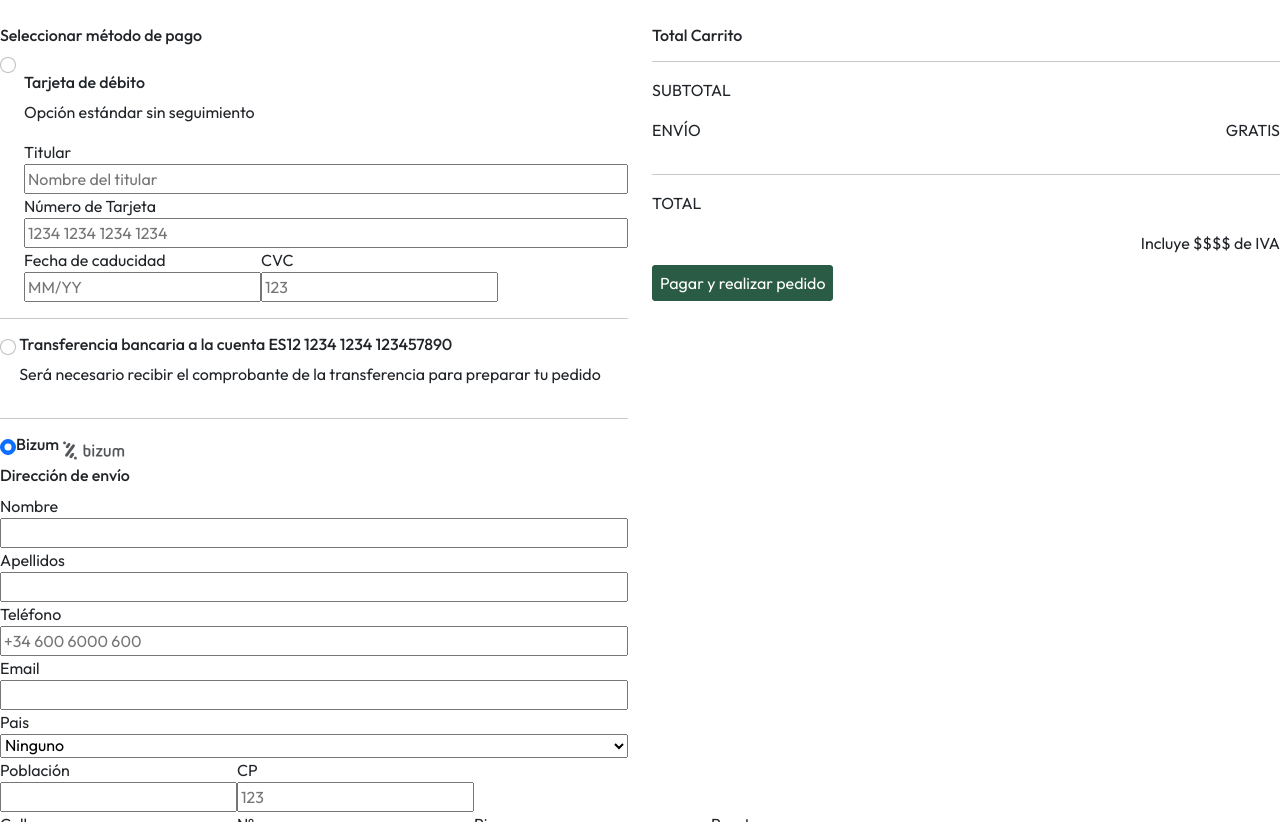
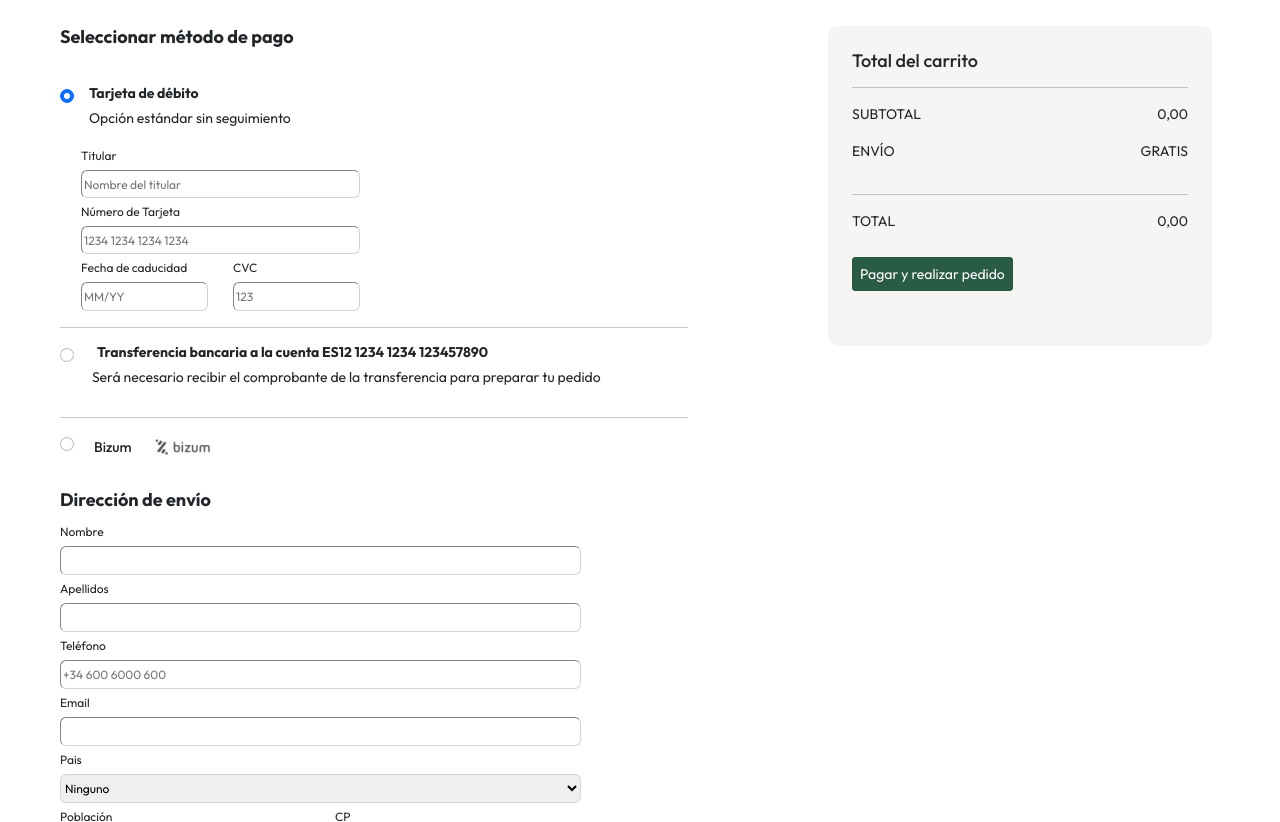
Before and after one commit to nelchacin/THECafeDeAltura, a plain HTML site: page html/CheckOut.html in a window 1280 px wide. Shown: the part 130-952 px from the top of the page. Drawn offline with nearby package versions, Linux system fonts and the light colour scheme.

Commit message:
10 commit

```diff
--- a/Styles/style-Tienda.css
+++ b/Styles/style-Tienda.css
@@ -8,7 +8,7 @@ main{
     justify-content: center;
    grid-template-columns: 1fr 1fr 1fr 1fr;
    width: 1200px;
-   margin-left: 250px;
+
 }
 nav {
 
@@ -339,3 +339,8 @@ footer {
 #productShopContainer{
 padding-top: 20px;
 }
+.productCardWrapper{
+    justify-content: center;
+    margin-left: 350px;
+    padding-bottom: 50px;
+}
--- a/Styles/style-checkOut.css
+++ b/Styles/style-checkOut.css
@@ -19,7 +19,11 @@ nav {
     font-size: 14px;
 
 }
-
+main{
+    justify-content:space-between;
+    margin-bottom: 40px;
+    font-size: 14px;
+}
 .navWords {
     font-size: 15px;
     line-height: 30px;
@@ -30,6 +34,10 @@ nav {
     padding-left: 60px;
     margin-right: 12px;
 
+}
+
+.formulario{
+    margin-left: 60px;
 }
 
 
@@ -139,3 +147,143 @@ nav {
     margin-bottom: 40px;
     border-radius: 4px;
 }
+.totalBox{
+    margin-right: 80px;
+    justify-content: flex-end;
+    width: 384px;
+    height: 320px;
+    background-color: #F7F5F3;
+    padding: 24px;
+    border-radius: 10px;
+}
+.form-check-input:after{
+   background: #2A5B45;
+}
+.tarjetaDebito{
+    display: flex;
+    flex-direction: row;
+    margin-top: 30px;
+
+}
+
+.input1{
+    margin-right: 15px;
+
+}
+
+.seleccionarMP{
+    font-size: 18px;
+    font-weight: bold;
+
+}
+
+.tarjetaTittle{
+    font-size: 14px;
+    font-weight: bold;
+}
+
+.tarjetaP{
+    font-size: 14px;
+    line-height: 16px;
+}
+.tittleForm{
+    font-size: 12px;
+    margin-bottom: 5px;
+    margin-top: 5px;
+
+}
+.placeForm{
+
+    font-size: 12px;
+    border-color: #D1D5DB;
+   border-width: 1px;
+    border-radius: 6px;
+}
+
+#titualrForm{
+    width: 279px;
+    height: 28px;
+}
+
+#numeroTarjetaForm{
+    width: 279px;
+    height: 28px;
+
+}
+
+.transferenciaBancaria{
+    font-size: 14px;
+    font-weight: bold;
+    padding-left: 5px;
+}
+.transferenciaBancariaP{
+    font-size: 14px;
+    line-height: 16px;
+}
+
+#CVC{
+    margin-left:25px ;
+}
+#fechaCaducidad{
+    width: 127px;
+    height: 29px;
+}
+
+#CVC2{
+    width: 127px;
+    height: 29px;
+
+}
+
+.input2{
+    margin-right: 15px;
+
+}
+#bizum{
+    padding-top: 5px;
+    font-size: 14px;
+    margin-left: 20px;
+    margin-right: 10px;
+}
+
+#bizumLogo{
+    width: 62px;
+    height: 26px;
+    margin-left: 10px;
+
+}
+
+.totalBox{
+    font-size: 14px;
+}
+
+#direccionE{
+    font-size: 18px;
+    font-weight: bold;
+    margin-top: 25px;
+}
+.place2{
+    width: 521px;
+    height: 29px;
+}
+
+#Cp2{
+    margin-left: 27px;
+}
+.cp2{
+width: 248px;
+height: 29px;
+}
+.direccion2{
+    width: 112.25px;
+    height: 29px;
+}
+.separate2{
+    margin-left: 25px;
+}
+#subtotal{
+    font-size: 18px;
+}
+.subtotalEnvio{
+    font-size: 14px;
+}
--- a/html/CheckOut.html
+++ b/html/CheckOut.html
@@ -41,54 +41,57 @@
     </nav>
     <h2 id="h2Section4">Checkout</h2>
     <main class="row">
-        <div class="col-6">
-        <h6>Seleccionar método de pago</h6>
+        <div class="formulario col-6">
+        <h6 class="seleccionarMP">Seleccionar método de pago</h6>
         <div class="form-check">
-            <input class="form-check-input" type="radio" name="exampleRadios" id="exampleRadios1" value="option1" checked>
-            <label class="form-check-label" for="exampleRadios1">
-             <h6>Tarjeta de débito</h6>
-             <p>Opción estándar sin seguimiento</p>
-            </label>
-                <label for="titualrForm">Titular</label>
-                <input type="text" id="titualrForm" placeholder="Nombre del titular">
-                <label for="numeroTarjetaForm">Número de Tarjeta</label>
-                <input type="text" id="numeroTarjetaForm" placeholder="1234 1234 1234 1234">
+            <div class="tarjetaDebito">
+                <input class="form-check-input input1" type="radio" name="exampleRadios" id="exampleRadios1" value="option1" checked>
+                <label class="form-check-label" for="exampleRadios1">
+                <h6 class="tarjetaTittle">Tarjeta de débito</h6>
+                <p class="tarjetaP">Opción estándar sin seguimiento</p>
+                </label>
+            </div>
+
+                <label for="titualrForm" class="tittleForm">Titular</label>
+                <input type="text" id="titualrForm" placeholder="Nombre del titular" class="placeForm">
+                <label for="numeroTarjetaForm" class="tittleForm">Número de Tarjeta</label>
+                <input type="text" id="numeroTarjetaForm" placeholder="1234 1234 1234 1234" class="placeForm">
 
                 <div class="dateCVC">
-                    <div class="contentDateCVC">
-                        <label for="fechaCaducidad">Fecha de caducidad</label>
-                        <input type="text" id="fechaCaducidad" placeholder="MM/YY">
+                    <div class="contentDateCVC" id="fechaCaducidad2">
+                        <label for="fechaCaducidad" class="tittleForm">Fecha de caducidad</label>
+                        <input type="text" id="fechaCaducidad" placeholder="MM/YY" class="placeForm">
                     </div>
-                    <div class="contentDateCVC">
-                        <label for="emailForm">CVC</label>
-                        <input type="text" id="numeroDeTarjeta" placeholder="123">
+                    <div class="contentDateCVC" id="CVC">
+                        <label for="CVC2" class="tittleForm">CVC</label>
+                        <input type="text" id="CVC2" placeholder="123" class="placeForm">
                     </div>
                 </div>
             </div>
             <hr>
-            <input class="form-check-input" type="radio" name="exampleRadios" id="exampleRadios1" value="option1" >
+            <input class="form-check-input input2" type="radio" name="exampleRadios" id="exampleRadios1" value="option1" >
             <label class="form-check-label" for="exampleRadios1">
-             <h6>Transferencia bancaria a la cuenta ES12 1234 1234 123457890</h6>
-             <p>Será necesario recibir el comprobante de la transferencia para preparar tu pedido</p>
+             <h6 class="transferenciaBancaria">Transferencia bancaria a la cuenta ES12 1234 1234 123457890</h6>
+             <p class="transferenciaBancariaP">Será necesario recibir el comprobante de la transferencia para preparar tu pedido</p>
             </label>
             <hr>
                 <label class="form-check-label bizum" for="exampleRadios1">
-                <input class="form-check-input bizum" type="radio" name="exampleRadios" id="exampleRadios1" value="option1" checked>
-                <h6>Bizum</h6>
-                    <img class="Bizum" src="../Assets/images/BIZUM.png" alt="">
+                <input class="form-check-input bizum" type="radio" name="exampleRadios" id="exampleRadios1" value="option1">
+                <h6 id="bizum">Bizum</h6>
+                    <img class="Bizum" id="bizumLogo" src="../Assets/images/BIZUM.png" alt="">
                 </label>
                 <div class="datosUsuario">
-                    <h6>Dirección de envío</h6>
-                    <label for="nameForm">Nombre </label>
-                    <input type="text" id="NameForm" >
-                    <label for="apellidoForm">Apellidos</label>
-                    <input type="text" id="apellidoForm" >
-                    <label for="telefonoForm">Teléfono</label>
-                    <input type="text" id="telefonoForm" placeholder="+34 600 6000 600">
-                    <label for="emailForm">Email</label>
-                    <input type="text" id="emailForm" >
-                    <label for="paisForm">Pais</label>
-                    <select name="pais" for="paisForm">
+                    <h6 id="direccionE">Dirección de envío</h6>
+                    <label for="nameForm" class="tittleForm">Nombre </label>
+                    <input type="text" id="NameForm" class="placeForm place2" >
+                    <label for="apellidoForm" class="tittleForm">Apellidos</label>
+                    <input type="text" id="apellidoForm" class="placeForm place2" >
+                    <label for="telefonoForm" class="tittleForm">Teléfono</label>
+                    <input type="text" id="telefonoForm" placeholder="+34 600 6000 600" class="placeForm place2">
+                    <label for="emailForm" class="tittleForm">Email</label>
+                    <input type="text" id="emailForm" class="placeForm place2">
+                    <label for="paisForm" class="tittleForm">Pais</label>
+                    <select name="pais" for="paisForm" class="placeForm place2">
                         <option value="NON" selected>Ninguno</option>
                         <option value="AF">Afganistán</option>
                         <option value="AL">Albania</option>
@@ -327,42 +330,42 @@
                         </select>
                         <div class="direccionForm">
                             <div class="poblacionCP">
-                                <label for="poblacionForm">Población</label>
-                                <input type="text" id="poblacionForm" >
+                                <label for="poblacionForm" class="tittleForm">Población</label>
+                                <input type="text" id="poblacionForm" class="placeForm cp2" >
                             </div>
-                            <div class="poblacionCP">
-                                <label for="CPForm">CP</label>
-                                <input type="text" id="CPForm" placeholder="123">
+                            <div class="poblacionCP" id="Cp2">
+                                <label for="CPForm" class="tittleForm">CP</label>
+                                <input type="text" id="CPForm" placeholder="123" class="placeForm cp2">
                             </div>
                         </div>
                         <div class="direccionForm">
                             <div class="poblacionCP">
-                                <label for="calleForm">Calle</label>
-                                <input type="text" id="calleForm" >
+                                <label for="calleForm" class="tittleForm">Calle</label>
+                                <input type="text" id="calleForm" class="placeForm direccion2">
                             </div>
-                            <div class="poblacionCP">
-                                <label for="portalForm">Nº</label>
-                                <input type="text" id="portalForm">
+                            <div class="poblacionCP separate2">
+                                <label for="portalForm" class="tittleForm">Nº</label>
+                                <input type="text" id="portalForm" class="placeForm direccion2">
                             </div>
-                            <div class="poblacionCP">
-                                <label for="pisoForm">Piso</label>
-                                <input type="text" id="pisoForm" >
+                            <div class="poblacionCP separate2">
+                                <label for="pisoForm" class="tittleForm">Piso</label>
+                                <input type="text" id="pisoForm"class="placeForm direccion2" >
                             </div>
-                            <div class="poblacionCP">
-                                <label for="puertaForm">Puerta</label>
-                                <input type="text" id="puertaForm" >
+                            <div class="poblacionCP separate2">
+                                <label for="puertaForm" class="tittleForm" >Puerta</label>
+                                <input type="text" id="puertaForm" class="placeForm direccion2">
                             </div>
                         </div>
                 </div>
         </div>
 
 
-        <div class="col-6">
-            <h6>Total Carrito</h6>
+        <div class="col-6 totalBox">
+            <h6 id="subtotal">Total del carrito</h6>
             <hr>
             <div class="subtotalEnvio">
              <p>SUBTOTAL</p>
-             <p></p>
+             <p id="subtotalPrint"></p>
             </div>
             <div class="subtotalEnvio">
                 <p>ENVÍO</p>
@@ -371,9 +374,9 @@
             <hr>
             <div class="subtotalEnvio">
                 <p>TOTAL</p>
-                <p></p>
+                <p id="totalPrint"></p>
             </div>
-            <p id="IVA">Incluye $$$$ de IVA</p>
+            <p id="IVA"></p>
             <a id="pagarPedido" href="#">Pagar y realizar pedido</a>
 
 
@@ -382,7 +385,7 @@
     <div class="lastSection row">
         <p>Todos los derechos reservados - Café de Altura SL - 2022</p>
     </div>
-
+    <script src="../js/CheckOut.Js"></script>
     <script src="https://cdn.jsdelivr.net/npm/axios/dist/axios.min.js"></script>
     <script src="https://cdn.jsdelivr.net/npm/bootstrap@5.2.2/dist/js/bootstrap.bundle.min.js"
     integrity="sha384-OERcA2EqjJCMA+/3y+gxIOqMEjwtxJY7qPCqsdltbNJuaOe923+mo//f6V8Qbsw3"
--- /dev/null
+++ b/js/CheckOut.Js
@@ -0,0 +1,11 @@
+const subTotal = localStorage.getItem("TOTAL")*1
+const subTotalText = document.querySelector("#subtotalPrint")
+const totalText=document.querySelector("#totalPrint")
+const Iva= document.querySelector("#IVA")
+subTotalText.innerHTML=`${subTotal},00`
+totalText.innerHTML=`${subTotal},00`
+Iva.innerHTML=`Incluye ${subTotal*0.21} de IVA`
+
+if(subTotal===0){
+    Iva.innerHTML=``
+}
```
Also changed, not shown: html/Tienda.html (+1 -0 lines), index.html (+2 -2 lines), js/main.js (+16 -6 lines), js/tienda.js (+7 -7 lines).
